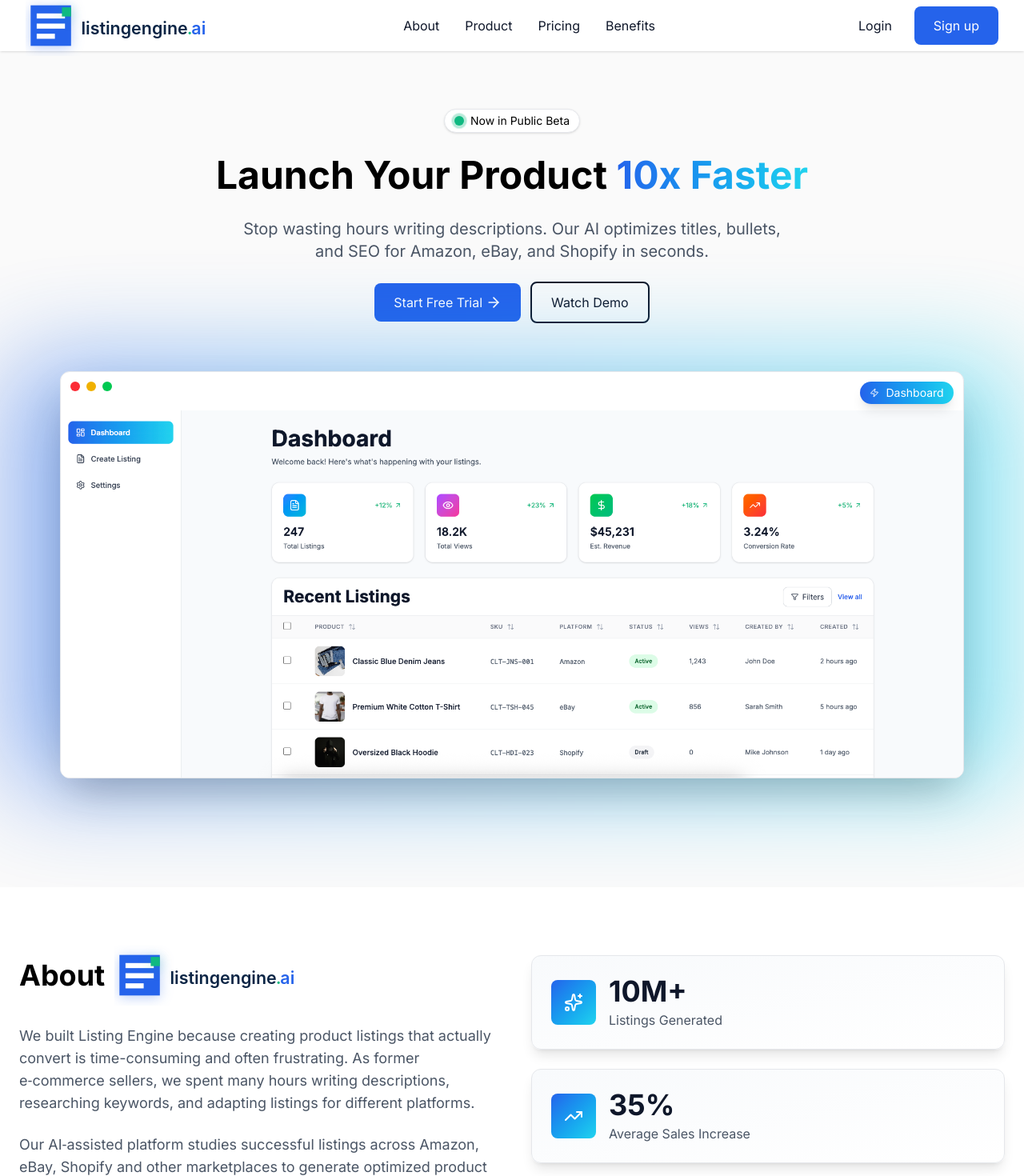
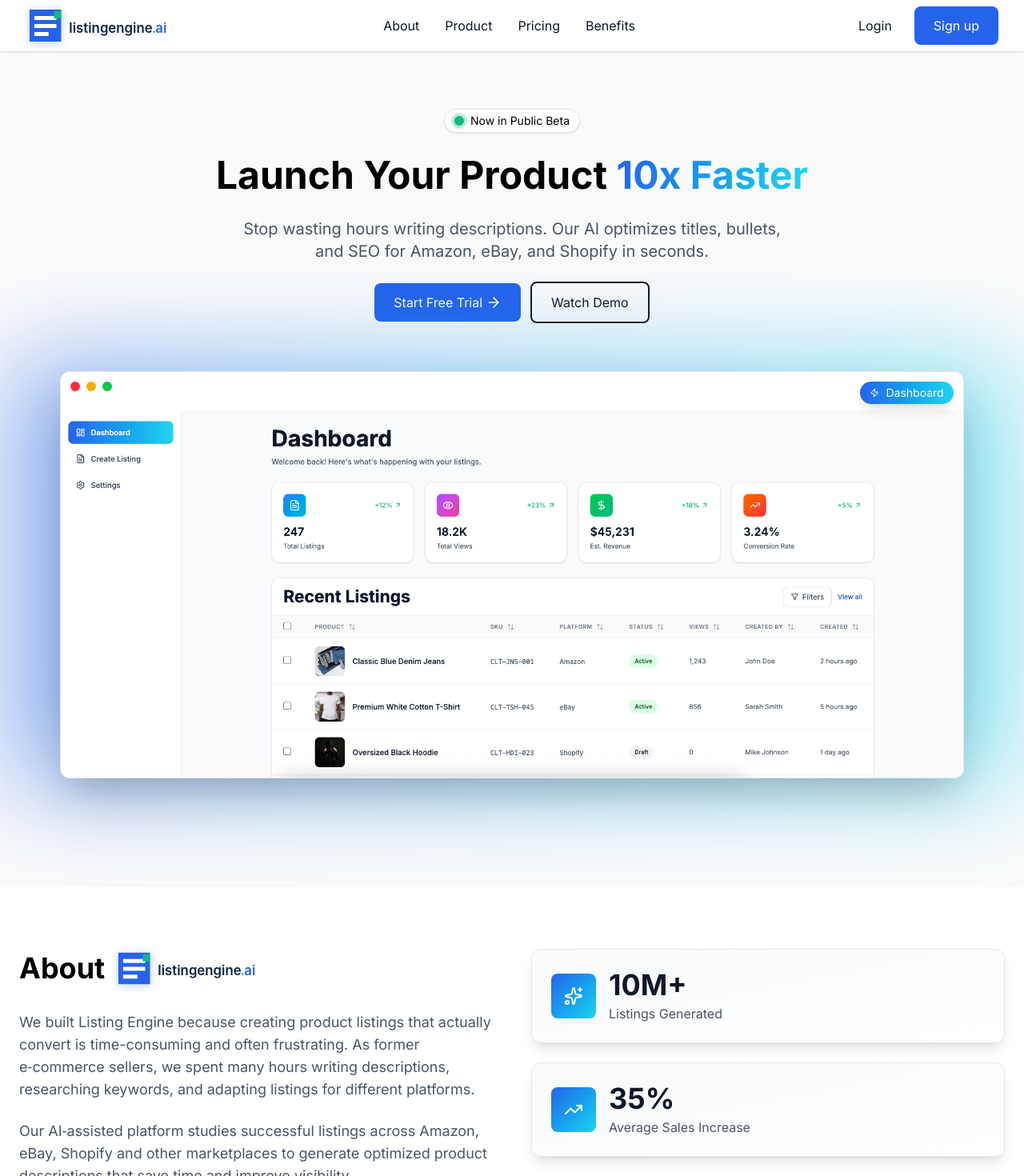
Before and after one commit to evangelista-junior/listing-ai, a Next.js app: page / in a window 1280 px wide. Shown: the top 1470 px of the page at 80% size. Built offline with nearby package versions, Linux system fonts and the light colour scheme.

Commit message:
fix: Update logo dimensions in Footer, Navbar, and About sections for consistency

```diff
--- a/src/components/layout/Footer/index.tsx
+++ b/src/components/layout/Footer/index.tsx
@@ -22,7 +22,7 @@ export function Footer() {
               <Image
                 src={transparentLogo}
                 alt="Company logo."
-                className="max-w-[230px]"
+                className="max-w-[170px]"
               />
             </div>
             <p className="text-gray-400 mb-6">
--- a/src/components/layout/NavBar/index.tsx
+++ b/src/components/layout/NavBar/index.tsx
@@ -21,7 +21,7 @@ export function Navbar() {
             <Image
               src={transparentLogo}
               alt="Company logo."
-              className="max-w-[230px]"
+              className="max-w-[180px]"
             />
           </Link>
 
--- a/src/components/sections/About/index.tsx
+++ b/src/components/sections/About/index.tsx
@@ -34,7 +34,7 @@ export function About() {
               <Image
                 src={transparentLogo}
                 alt="Company logo."
-                className="max-w-[230px]"
+                className="max-w-[180px]"
               />
             </h2>
             <p className="text-lg text-gray-600 mb-6">
```
